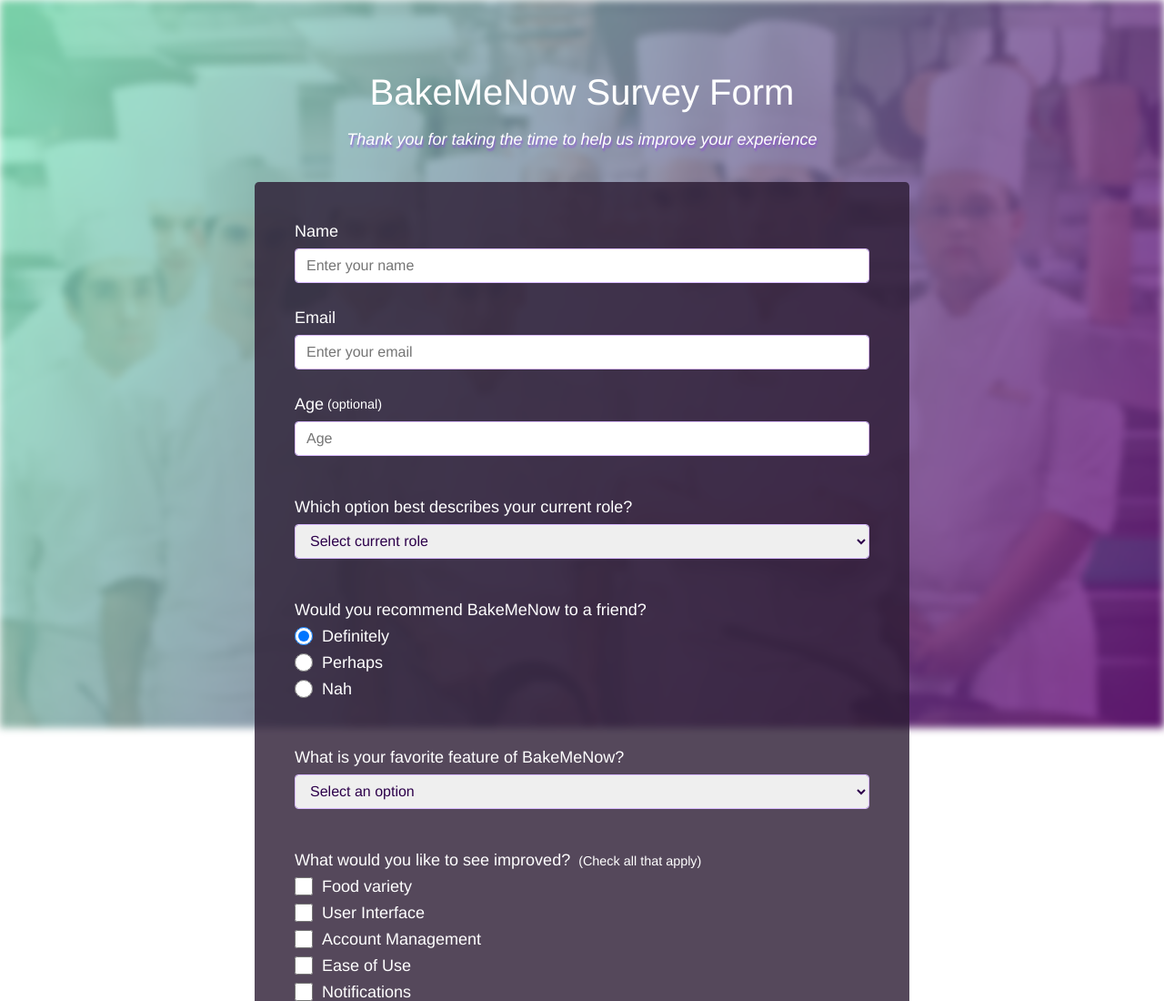
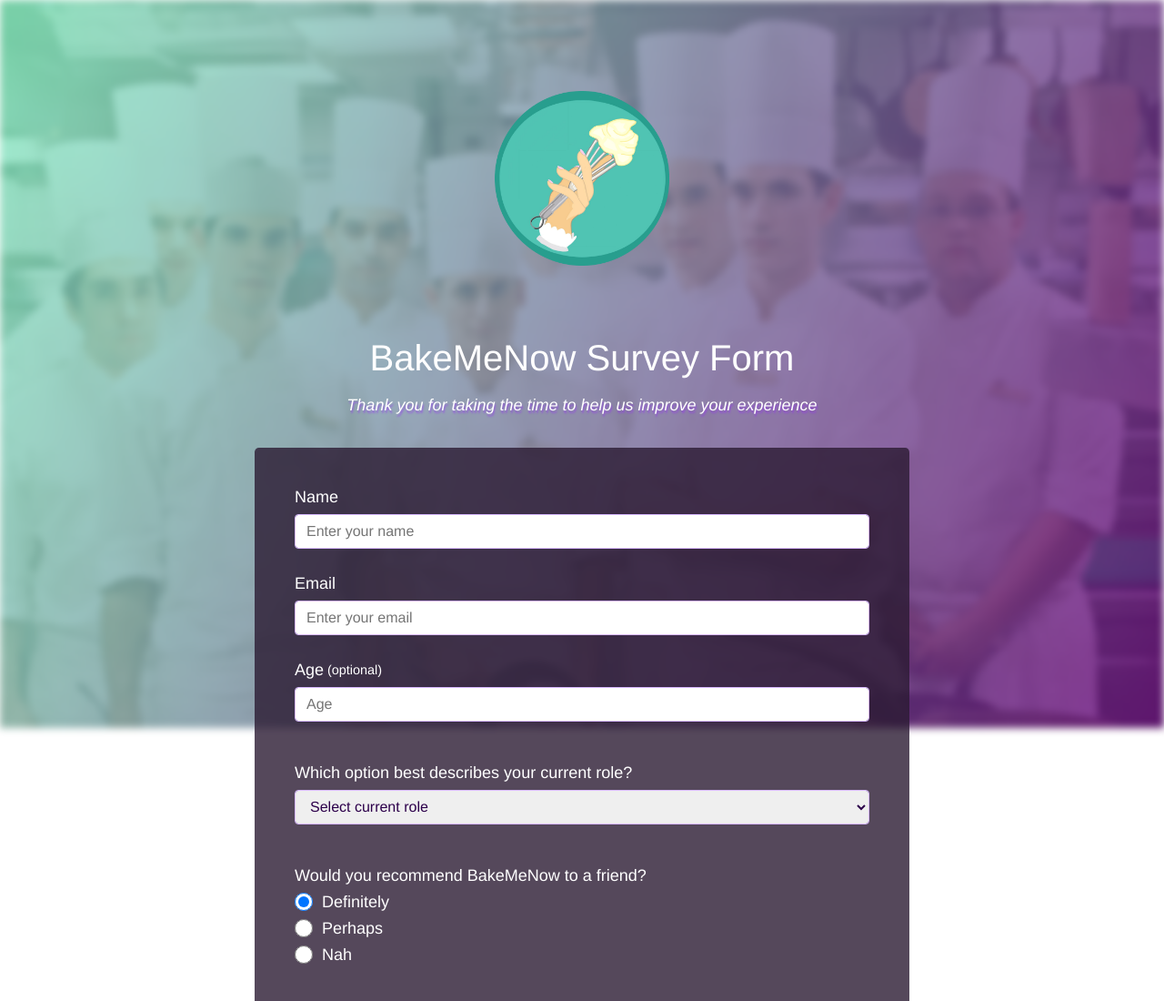
Before and after one commit to LukeCloete/SurveyForm, a plain HTML site: page index.html in a window 1280 px wide. Shown: the top 1100 px of the page at 91% size. Drawn offline with Linux system fonts and the light colour scheme.

Commit message:
Add logo on page

```diff
--- a/index.html
+++ b/index.html
@@ -9,6 +9,9 @@
   <body>
     <div class="container">
       <header>
+        <div class="logoContainer">
+          <img src="/img/mainLogo.png" alt="logo" class="logo">
+        </div>
         <h1 class="title text-center">BakeMeNow Survey Form</h1>
         <p class="description text-center">Thank you for taking the time to help us improve your experience</p>
       </header>
--- a/styles.css
+++ b/styles.css
@@ -16,6 +16,7 @@
   margin: 0px;
   color: white;
   font-size: 1rem;
+
 }
 
 body::before {
@@ -39,6 +40,57 @@
       filter: blur(4px);
 }
 
+.container {
+  width: 100%;
+  margin: 3.125rem auto 0 auto;
+  display: flex;
+  flex-direction: column;
+  border-radius: 10px;
+}
+
+@media (min-width: 576px) {
+  .container {
+    max-width: 540px;
+  }
+}
+
+@media (min-width: 768px) {
+  .container {
+    max-width: 720px;
+  }
+}
+
+header {
+  padding: 0 0.625rem;
+  margin-bottom: 1.75rem;
+}
+
+
+
+.logoContainer {
+  padding: 50px;
+  display: flex;
+  justify-content: center;
+}
+
+.logo {
+  width: 15vw;
+  height: auto;
+}
+
+.title {
+  font-weight: 400;
+  line-height: 1.2;
+  margin-bottom: 0.5rem;
+  font-size: 2.5rem;
+}
+
+.description {
+  font-style: italic;
+  font-weight: 300;
+  text-shadow: 1px 3px 2px rgba(148, 34, 255, 0.486);
+}
+
 h1 {
   font-weight: 500;
   line-height: 1.2;
@@ -59,9 +111,6 @@
   margin-bottom: 8px;
 }
 
-button {
-  border: none;
-}
 
 input,
 button,
@@ -72,47 +121,7 @@
   font-size: inherit;
   line-height: inherit;
 }
-.container {
-  width: 100%;
-  margin: 3.125rem auto 0 auto;
-  display: flex;
-  flex-direction: column;
-  border-radius: 10px;
-}
 
-@media (min-width: 576px) {
-  .container {
-    max-width: 540px;
-  }
-}
-
-@media (min-width: 768px) {
-  .container {
-    max-width: 720px;
-  }
-}
-
-
-header {
-  padding: 0 0.625rem;
-  margin-bottom: 1.75rem;
-}
-
-
-.title {
-  font-weight: 400;
-  line-height: 1.2;
-  margin-bottom: 0.5rem;
-  font-size: 2.5rem;
-}
-
-.description {
-  font-style: italic;
-  font-weight: 300;
-  text-shadow: 1px 3px 2px rgba(148, 34, 255, 0.486);
-}
-
-  /* form part */
 
 .text-center {
   text-align: center;
@@ -165,6 +174,9 @@
     min-height: 1.25rem;
     min-width: 1.25rem;
   }
+  button {
+    border: none;
+  }
 
   .submit-button{
     color: white;
```
Also changed, not shown: img/mainLogo.png (added).
